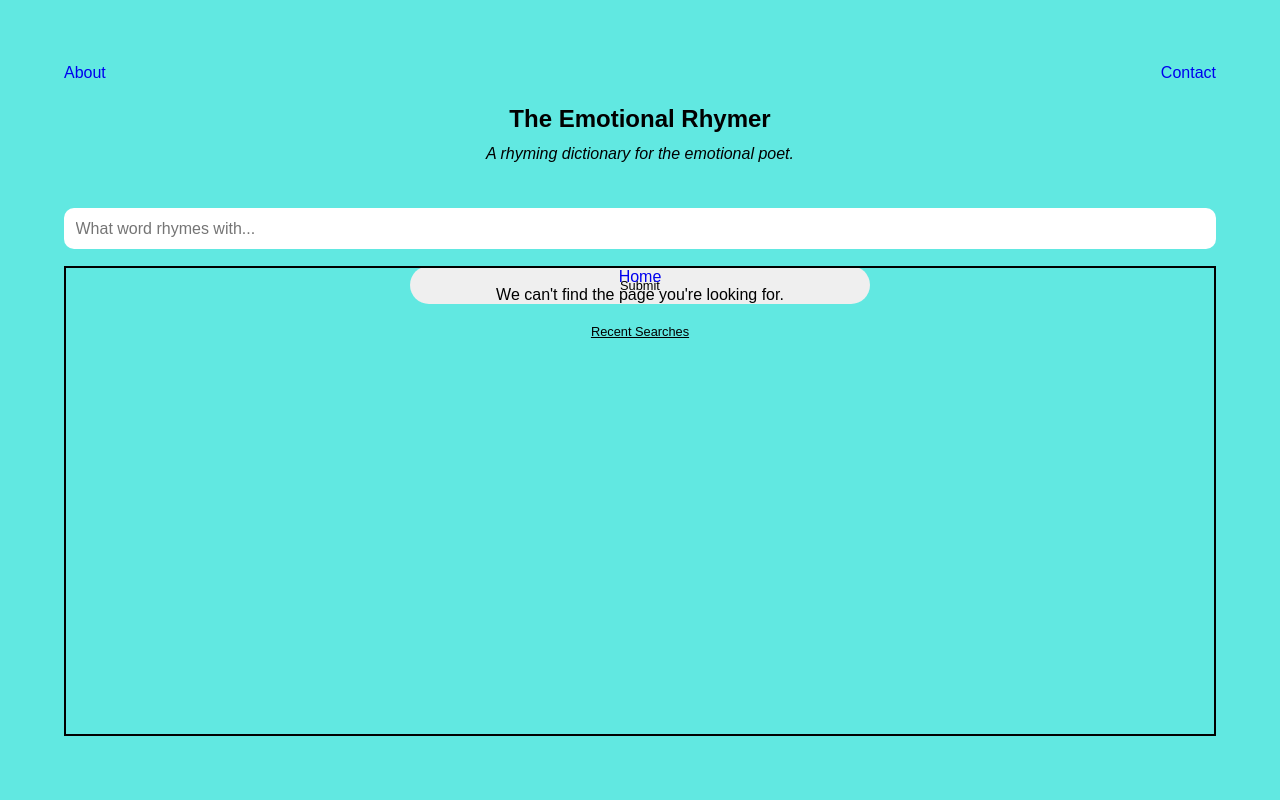
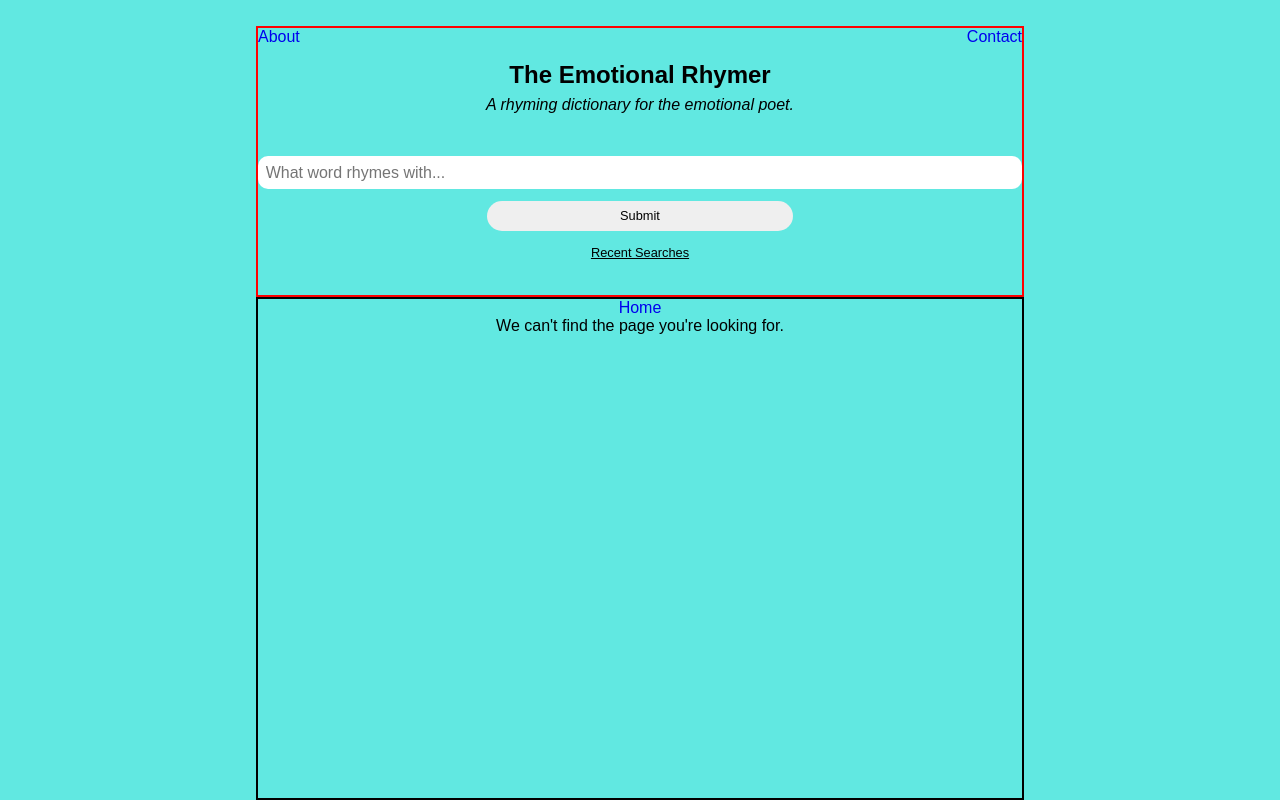
Before and after one commit to tanishaldavey/the-emotional-rhymer, a React (Create React App) app: page / in a window 1280 px wide. Built offline with nearby package versions, Linux system fonts and the light colour scheme.

Commit message:
Add media query for larger screens

```diff
--- a/src/components/App/App.css
+++ b/src/components/App/App.css
@@ -11,5 +11,13 @@ main {
   "homePageContainer"
   "container";
   height:100vh;
-  padding: 5%;
+  padding: 2% 5% 0 5%;
 }
+
+@media screen and (min-width: 1000px) {
+  main {
+    grid-template-rows: 35% 65%;
+    margin: 0 auto;
+    max-width: 70vw;
+  }
+}
--- a/src/components/HomePageContainer/HomePageContainer.css
+++ b/src/components/HomePageContainer/HomePageContainer.css
@@ -1,4 +1,5 @@
 /* STYLING FOR HOME PAGE CONTAINER */
 .home-page-container {
   grid-area: "homePageContainer";
+  border: 2px solid red;
 }
--- a/src/index.css
+++ b/src/index.css
@@ -3,6 +3,10 @@
   box-sizing: border-box;
   margin: 0;
   padding: 0;
+}
+
+body {
+  background: #61E8E1;
 }
 
 a {
```
